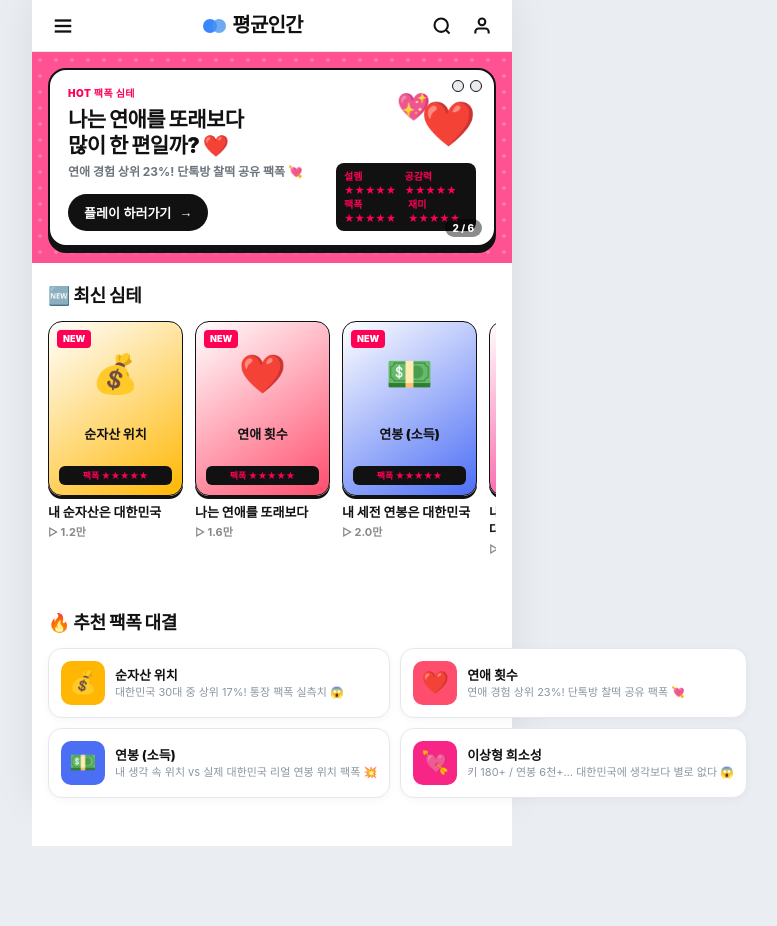
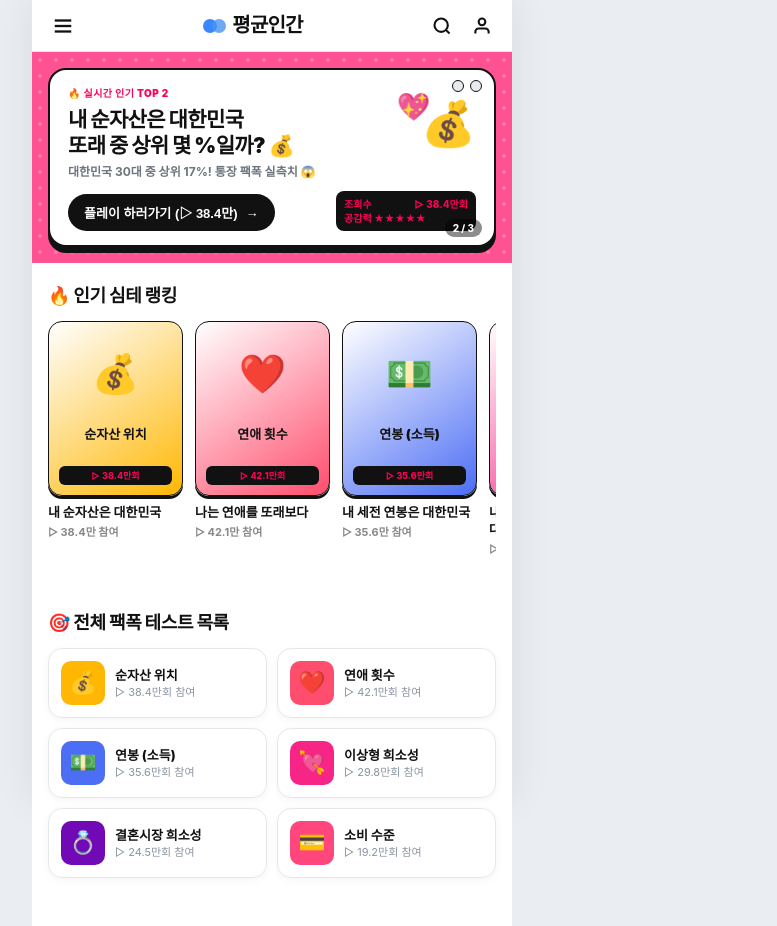
Before and after one commit to AITutor3/ko-avg-human, a React (Vite) app: page / in a window 1280 px wide. Shown: the whole page, without its empty margins (368-1145 px from the left). Before the commit the page ends 846 px from the top, so only its background shows below. Built offline with nearby package versions, Linux system fonts and the light colour scheme; the HTML template or start-up script is replaced by a standard one.

Commit message:
feat: 메인 배너 조회수 TOP 3 캐러셀 및 NEW 제거 후 실제 조회수 반영

```diff
--- a/src/App.tsx
+++ b/src/App.tsx
@@ -172,14 +172,19 @@ function Landing({
 }) {
   const [heroIdx, setHeroIdx] = useState(0)
 
+  // 조회수 순 TOP 3 주제 필터링
+  const top3Topics = useMemo(() => {
+    return [...TOPICS].sort((a, b) => b.viewsCount - a.viewsCount).slice(0, 3)
+  }, [])
+
   useEffect(() => {
     const timer = setInterval(() => {
-      setHeroIdx((prev) => (prev + 1) % TOPICS.length)
+      setHeroIdx((prev) => (prev + 1) % top3Topics.length)
     }, 4500)
     return () => clearInterval(timer)
-  }, [])
+  }, [top3Topics.length])
 
-  const currentTopic = TOPICS[heroIdx]
+  const currentTopic = top3Topics[heroIdx]
 
   return (
     <div className="screen pm-landing-screen">
@@ -193,7 +198,7 @@ function Landing({
         </div>
       )}
 
-      {/* 1. 상단 핑크 팝 메인 배너 (Hero Carousel Banner) */}
+      {/* 1. 상단 핑크 팝 메인 배너 (조회수 Top 3 순환 배너) */}
       <section className="pm-hero-section">
         <div className="pm-hero-card">
           <div className="pm-card-window">
@@ -204,12 +209,12 @@ function Landing({
 
             <div className="pm-card-content">
               <div className="pm-card-left">
-                <div className="pm-card-badge">HOT 팩폭 심테</div>
+                <div className="pm-card-badge">🔥 실시간 인기 TOP {heroIdx + 1}</div>
                 <h1 className="pm-card-title">{currentTopic.question}</h1>
                 <p className="pm-card-sub">{currentTopic.teaser}</p>
 
                 <button className="pm-play-btn" onClick={() => onPick(currentTopic)}>
-                  <span>플레이 하러가기</span>
+                  <span>플레이 하러가기 (▷ {currentTopic.viewsCount}만)</span>
                   <span>→</span>
                 </button>
               </div>
@@ -222,44 +227,42 @@ function Landing({
 
                 <div className="pm-stats-box">
                   <div className="pm-stat-row">
-                    <span>설렘 ★★★★★</span>
-                    <span>공감력 ★★★★★</span>
+                    <span>조회수</span>
+                    <span>▷ {currentTopic.viewsCount}만회</span>
                   </div>
                   <div className="pm-stat-row">
-                    <span>팩폭 ★★★★★</span>
-                    <span>재미 ★★★★★</span>
+                    <span>공감력 ★★★★★</span>
                   </div>
                 </div>
               </div>
             </div>
 
             <div className="pm-page-badge">
-              {heroIdx + 1} / {TOPICS.length}
+              {heroIdx + 1} / {top3Topics.length}
             </div>
           </div>
         </div>
       </section>
 
-      {/* 2. 하단 최신 심테 가로 스크롤 카드 행 */}
+      {/* 2. 하단 전체 심테 가로 스크롤 카드 행 */}
       <section className="pm-section">
         <div className="pm-section-header">
-          <h2>🆕 최신 심테</h2>
+          <h2>🔥 인기 심테 랭킹</h2>
         </div>
 
         <div className="pm-horizontal-scroll">
-          {TOPICS.map((t, idx) => (
+          {TOPICS.map((t) => (
             <div className="pm-test-card" key={t.id} onClick={() => onPick(t)}>
               <div className="pm-thumb-box" style={{ ['--accent-color' as string]: t.accent } as React.CSSProperties}>
-                <div className="pm-thumb-badge">NEW</div>
                 <div className="pm-thumb-emoji">{t.emoji}</div>
                 <div className="pm-thumb-title">{t.navTitle}</div>
                 <div className="pm-thumb-mini-stats">
-                  <span>팩폭 ★★★★★</span>
+                  <span>▷ {t.viewsCount}만회</span>
                 </div>
               </div>
               <div className="pm-test-title">{t.question.split('\n')[0]}</div>
               <div className="pm-test-views">
-                <span>▷</span> {(1.2 + (idx % 5) * 0.4).toFixed(1)}만
+                <span>▷</span> {t.viewsCount}만 참여
               </div>
             </div>
           ))}
@@ -269,17 +272,17 @@ function Landing({
       {/* 3. 인기 팩폭 심테 2열 카드 섹션 */}
       <section className="pm-section" style={{ marginTop: 24, marginBottom: 20 }}>
         <div className="pm-section-header">
-          <h2>🔥 추천 팩폭 대결</h2>
+          <h2>🎯 전체 팩폭 테스트 목록</h2>
         </div>
         <div className="pm-grid-2col">
-          {TOPICS.slice(0, 4).map((t) => (
+          {TOPICS.map((t) => (
             <div className="pm-grid-item" key={t.id} onClick={() => onPick(t)}>
               <div className="pm-grid-thumb" style={{ background: t.accent }}>
                 <span>{t.emoji}</span>
               </div>
               <div className="pm-grid-info">
                 <div className="pm-grid-title">{t.navTitle}</div>
-                <div className="pm-grid-desc">{t.teaser}</div>
+                <div className="pm-grid-desc">▷ {t.viewsCount}만회 참여</div>
               </div>
             </div>
           ))}
--- a/src/topics.ts
+++ b/src/topics.ts
@@ -19,6 +19,8 @@ export interface Topic {
   question: string
   /** 슬라이더 카드 한 줄 소개 */
   teaser: string
+  /** 조회수 (만 단위 수치, 예: 34.2만 -> 34.2) */
+  viewsCount: number
 
   // 입력 슬라이더
   inputLabel: string
@@ -63,6 +65,7 @@ const net_worth: Topic = {
   navTitle: '순자산 위치',
   question: '내 순자산은 대한민국\n또래 중 상위 몇 %일까? 💰',
   teaser: '대한민국 30대 중 상위 17%! 통장 팩폭 실측치 😱',
+  viewsCount: 38.4,
   inputLabel: '순자산 (총자산 − 대출/부채)',
   inputHint: '예적금, 부동산, 주식에서 빚 뺀 진짜 내 순자산',
   min: 0,
@@ -137,6 +140,7 @@ const dating_count: Topic = {
   navTitle: '연애 횟수',
   question: '나는 연애를 또래보다\n많이 한 편일까? ❤️',
   teaser: '연애 경험 상위 23%! 단톡방 찰떡 공유 팩폭 💘',
+  viewsCount: 42.1,
   inputLabel: '총 누적 연애 횟수 (회)',
   inputHint: '지나간 옛 연인 포함 오락성 익명 팩폭치',
   min: 0,
@@ -210,6 +214,7 @@ const income_salary: Topic = {
   navTitle: '연봉 (소득)',
   question: '내 세전 연봉은 대한민국\n또래 중 상위 몇 %일까? 💵',
   teaser: '내 생각 속 위치 vs 실제 대한민국 리얼 연봉 위치 팩폭 💥',
+  viewsCount: 35.6,
   inputLabel: '세전 연간 소득 (연봉 만원)',
   inputHint: '세전 총수령액 (기본급 + 인센티브 + 상여금)',
   min: 1500,
@@ -282,6 +287,7 @@ const ideal_match: Topic = {
   navTitle: '이상형 희소성',
   question: '내 이상형 조건은 대한민국에\n상위 몇 %나 존재할까? 💘',
   teaser: '키 180+ / 연봉 6천+… 대한민국에 생각보다 별로 없다 😱',
+  viewsCount: 29.8,
   inputLabel: '원하는 이상형 조건 수준 (100점 만점)',
   inputHint: '키, 연봉, 학벌, 스타일 종합 까다로움 지수',
   min: 10,
@@ -337,6 +343,7 @@ const marriage_rarity: Topic = {
   navTitle: '결혼시장 희소성',
   question: '결혼 시장에서 나는\n얼마나 희귀한 인재일까? 💍',
   teaser: '대한민국 희귀종 등판! 나와 같은 조건은 100명 중 약 4명꼴 👑',
+  viewsCount: 24.5,
   inputLabel: '내 종합 프로필 매력 스펙트럼 (점수)',
   inputHint: '나이 + 소득 + 자산 + 키 종합 밸런스 점수',
   min: 10,
@@ -392,6 +399,7 @@ const spending_style: Topic = {
   navTitle: '소비 수준',
   question: '한 달에 지르는 돈…\n내 소비 수준은 또래보다 셀까? 💳',
   teaser: '저축형 vs 경험소비형 vs 플렉스 과소비형 캐릭터 팩폭 🛍️',
+  viewsCount: 19.2,
   inputLabel: '한 달 총 소비 지출 (만원)',
   inputHint: '배달, 쇼핑, 카페, 생활비 포함 월 지출',
   min: 30,
```
